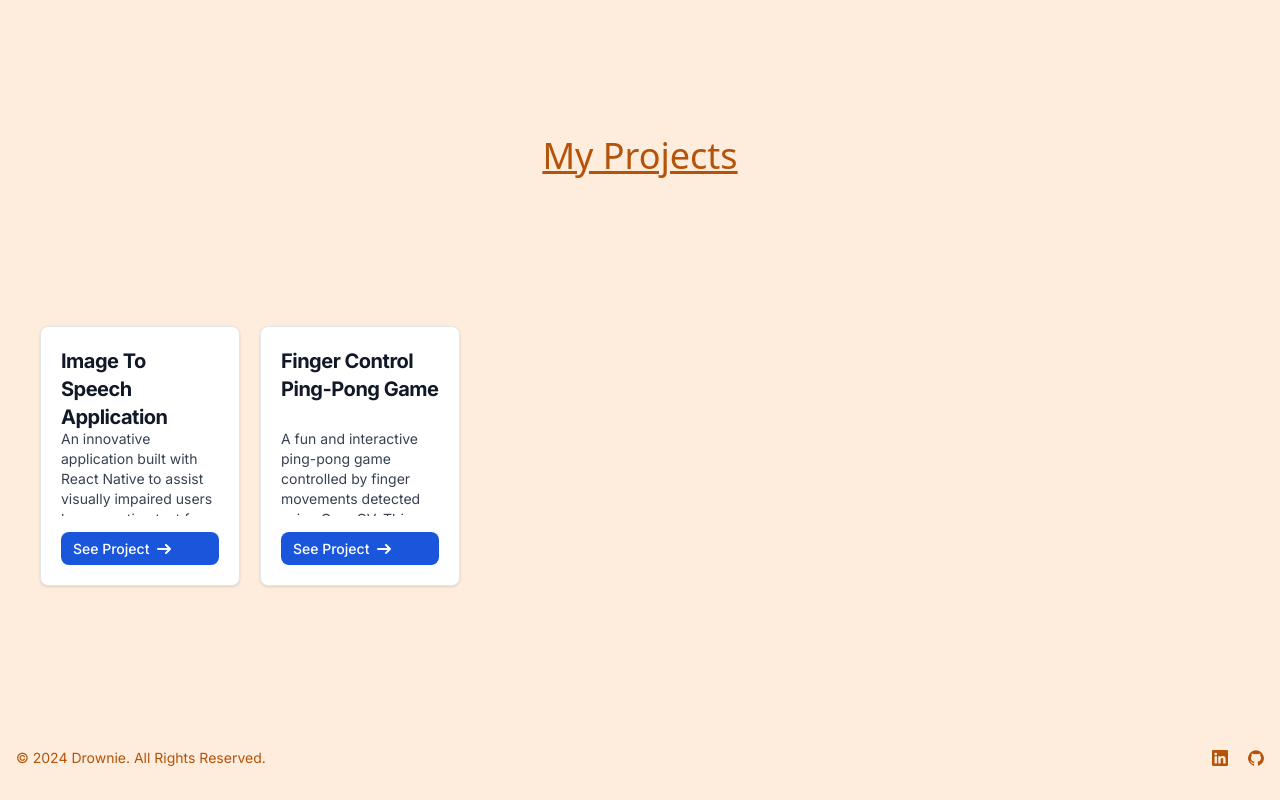
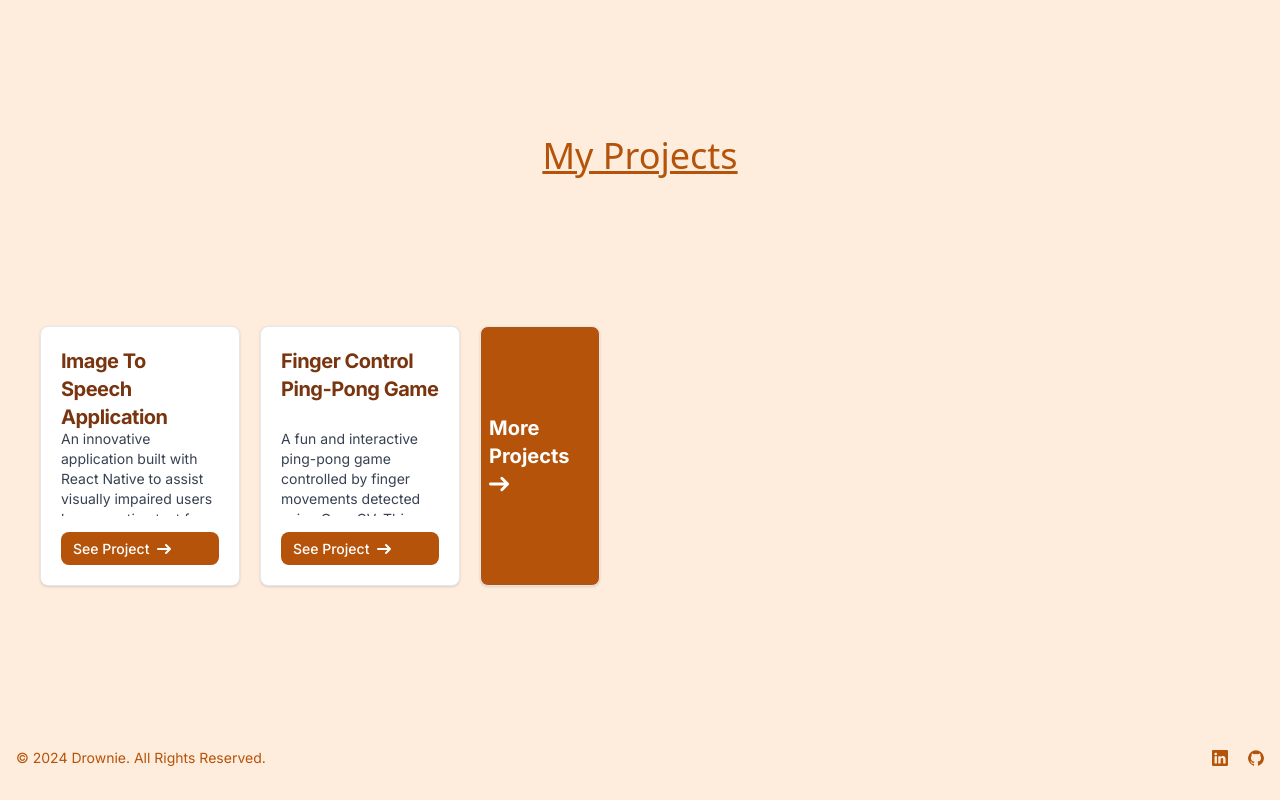
Before and after one commit to Drownie/portfolio_next, a Next.js app: page / in a window 1280 px wide. Shown: the part 1022-1822 px from the top of the page. Built offline with nearby package versions, Linux system fonts and the light colour scheme.

Commit message:
update project component

```diff
--- a/src/components/projects.tsx
+++ b/src/components/projects.tsx
@@ -32,7 +32,8 @@ const Projects = () => {
           "Expo",
           "Visual Impairment"
         ]
-      }, {
+      },
+      {
         id: 2,
         title: 'Finger Control Ping-Pong Game',
         short_description: 'A fun and interactive ping-pong game controlled by finger movements detected using OpenCV. This game maps real-world finger coordinates to control the paddle, offering a unique and engaging gaming experience.',
@@ -56,10 +57,10 @@ const Projects = () => {
         <div key={project.id} className="relative min-w-[200px] w-[200px] h-[260px] bg-white border border-gray-200 rounded-lg shadow dark:bg-gray-800 dark:border-gray-700 mr-5">
             <div className="flex flex-col p-5 justify-between w-full h-full">
                 <Link href={project.redirect_url} target='_blank' className='h-[30%]'>
-                    <h5 className="md:text-xl sm:text-base text-sm font-bold tracking-tight text-gray-900 dark:text-white m-0">{project.title}</h5>
+                    <h5 className="md:text-xl sm:text-base text-sm font-bold tracking-tight text-amber-900 dark:text-white m-0">{project.title}</h5>
                 </Link>
                 <p className="h-[40%] font-normal text-sm text-gray-700 dark:text-gray-400 overflow-x-hidden overflow-y-scroll">{project.short_description}</p>
-                <Link href={project.redirect_url} target='_blank' className="h-[15%] inline-flex items-center px-3 py-2 text-sm font-medium text-center text-white bg-blue-700 rounded-lg hover:bg-blue-800 focus:ring-4 focus:outline-none focus:ring-blue-300 dark:bg-blue-600 dark:hover:bg-blue-700 dark:focus:ring-blue-800">
+                <Link href={project.redirect_url} target='_blank' className="h-[15%] inline-flex items-center px-3 py-2 text-sm font-medium text-center text-white bg-amber-700 rounded-lg hover:bg-amber-900 focus:ring-4 focus:outline-none focus:ring-blue-300 dark:bg-blue-600 dark:hover:bg-blue-700 dark:focus:ring-blue-800">
                     See Project
                     <svg className="rtl:rotate-180 w-3.5 h-3.5 ms-2" aria-hidden="true" xmlns="http://www.w3.org/2000/svg" fill="none" viewBox="0 0 14 10">
                         <path stroke="currentColor" stroke-linecap="round" stroke-linejoin="round" stroke-width="2" d="M1 5h12m0 0L9 1m4 4L9 9"/>
@@ -81,6 +82,17 @@ const Projects = () => {
                     return renderProjectCard(project);
                 })
             }
+            {
+              projects.length > 0 &&
+              <Link href="https://github.com/Drownie?tab=repositories" target='_blank' className="relative flex flex-col min-w-[120px] w-[120px] h-[260px] justify-center item-center bg-amber-700 text-white hover:bg-amber-900 border border-gray-200 rounded-lg shadow dark:bg-gray-800 dark:border-gray-700 px-2">
+                <p className="font-bold text-xl">More Projects</p>
+                <div className="flex w-full py-1">
+                  <svg className="rtl:rotate-180 w-5 h-5" aria-hidden="true" xmlns="http://www.w3.org/2000/svg" fill="none" viewBox="0 0 14 10">
+                    <path stroke="currentColor" stroke-linecap="round" stroke-linejoin="round" stroke-width="2" d="M1 5h12m0 0L9 1m4 4L9 9"/>
+                  </svg>
+                </div>
+              </Link>
+            }
         </div>
     </div>
   );
```
